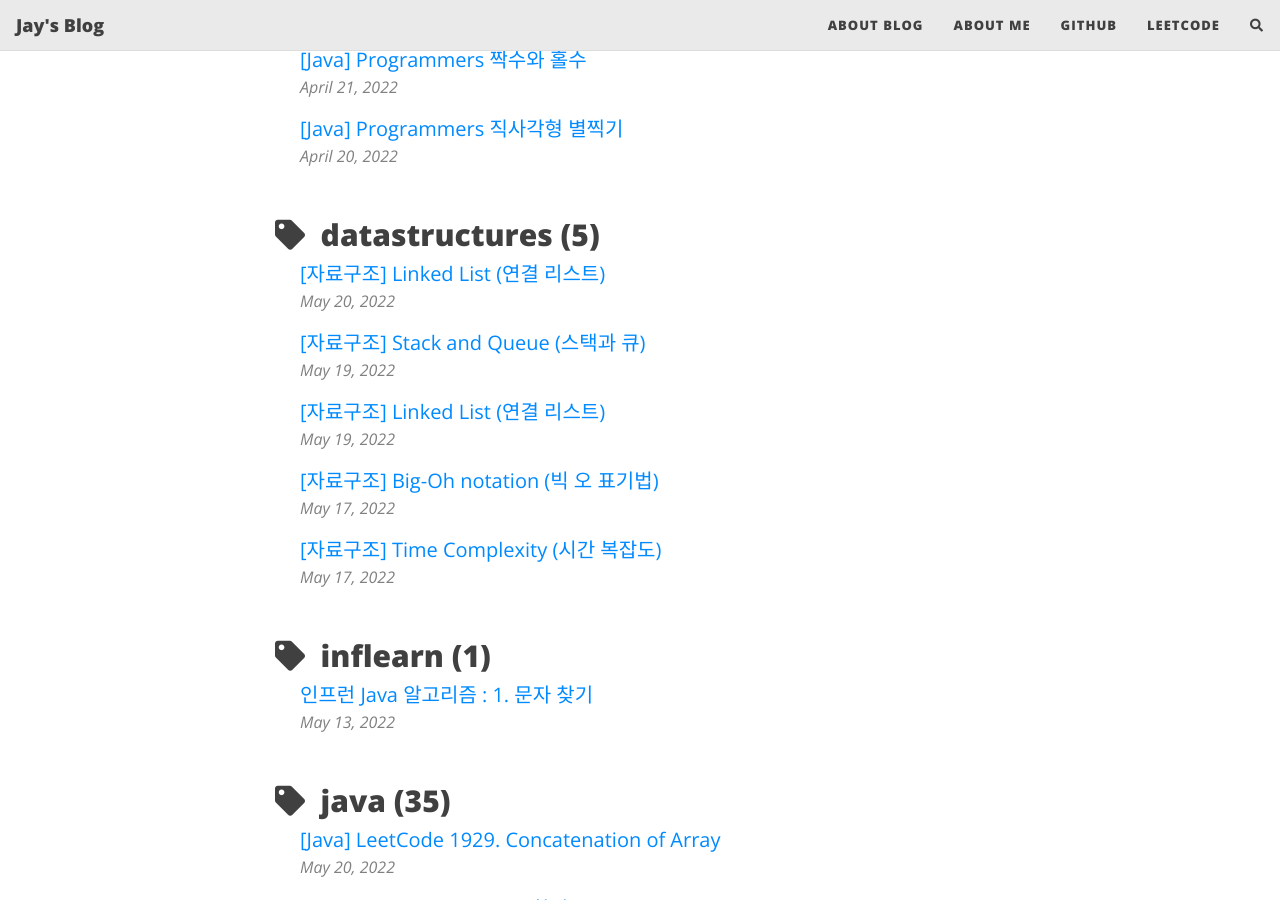
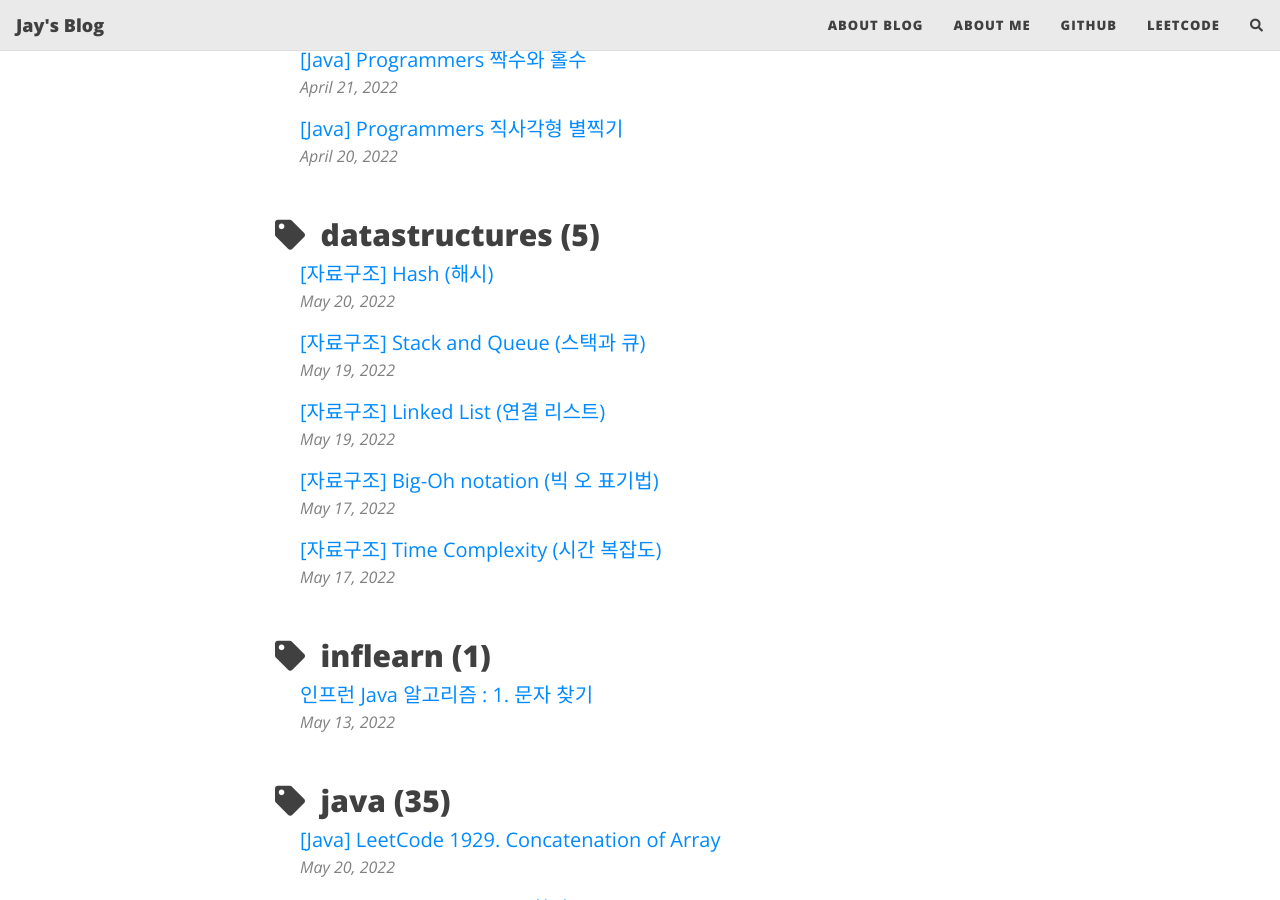
Before and after one commit to devbattery/won4885.github.io-previous, a Jekyll site: the page built from tags.html, in a window 1280 px wide and 900 px high, scrolled down 2443 px. Built offline with Jekyll 4.4.1, drawn with Linux system fonts in a browser that asks for light colours; nearby versions of some CDN libraries; comment, search, counter and statistics services are not loaded; some of the changed text lies outside the part shown.

Commit message:
fix recap

```diff
--- a/_posts/2022-05-20-recap1-hash.md
+++ b/_posts/2022-05-20-recap1-hash.md
@@ -1,6 +1,6 @@
 ---
 layout: post
-title: "[자료구조] Linked List (연결 리스트)"
+title: "[자료구조] Hash (해시)"
 tags: [datastructures, recap]
 gh-repo: daattali/beautiful-jekyll
 comments: true
```
